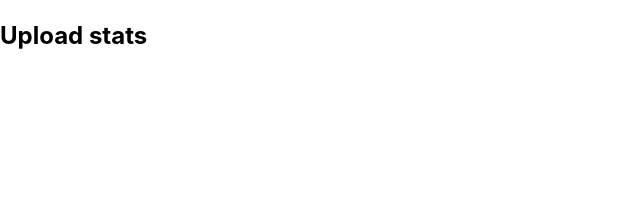
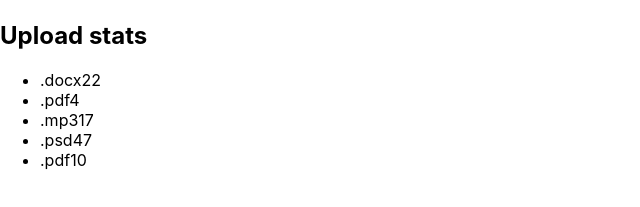
Before and after one commit to SergiusNahnoinyi/goit-react-hw-01-components, a React (Create React App) app: page / in a window 1280 px wide. Shown: the part 487-694 px from the top of the page, without its empty margins (0-640 px from the left). Built offline with nearby package versions, Linux system fonts and the light colour scheme.

Commit message:
Реализует рендеринг коллекции статистических данных

```diff
--- a/src/App.js
+++ b/src/App.js
@@ -13,7 +13,7 @@ export default function App() {
         location={user.location}
         stats={user.stats}
       />
-      <Statistics />
+      <Statistics stats={data} />
     </div>
   );
 }
--- a/src/components/Statistics.js
+++ b/src/components/Statistics.js
@@ -2,6 +2,14 @@ export default function Statistics({ title = true, stats }) {
   return (
     <section className="statistics">
       <h2 className="title">{title && 'Upload stats'}</h2>
+      <ul className="stat-list">
+        {stats.map(stat => (
+          <li className="item" key={stat.id}>
+            <span className="label">{stat.label}</span>
+            <span className="percentage">{stat.percentage}</span>
+          </li>
+        ))}
+      </ul>
     </section>
   );
 }
```
